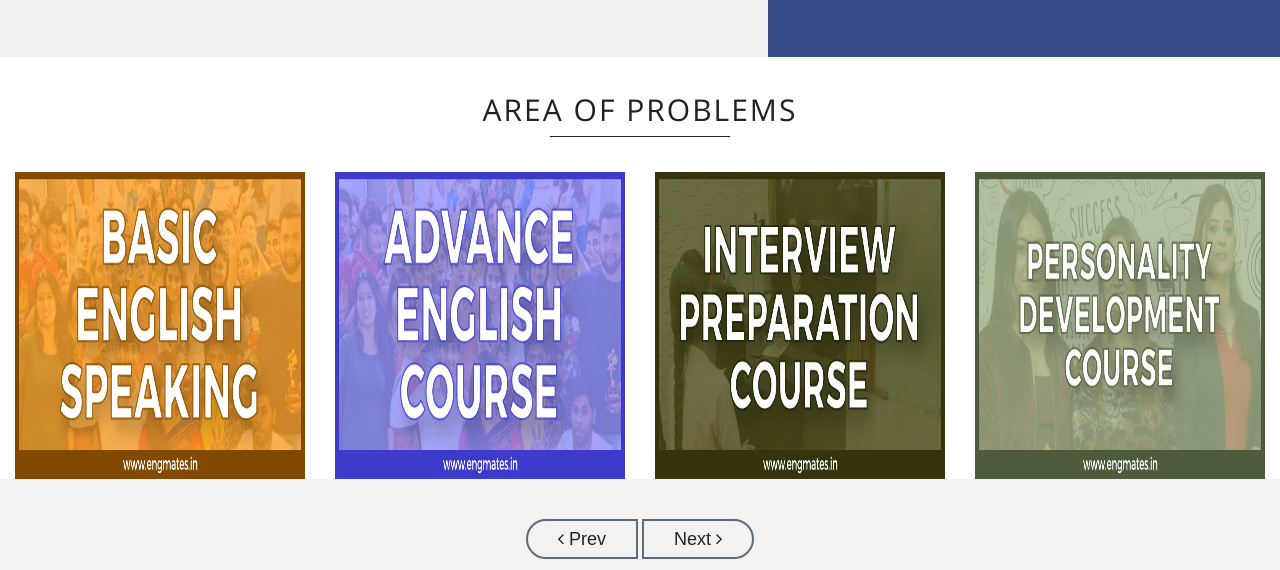
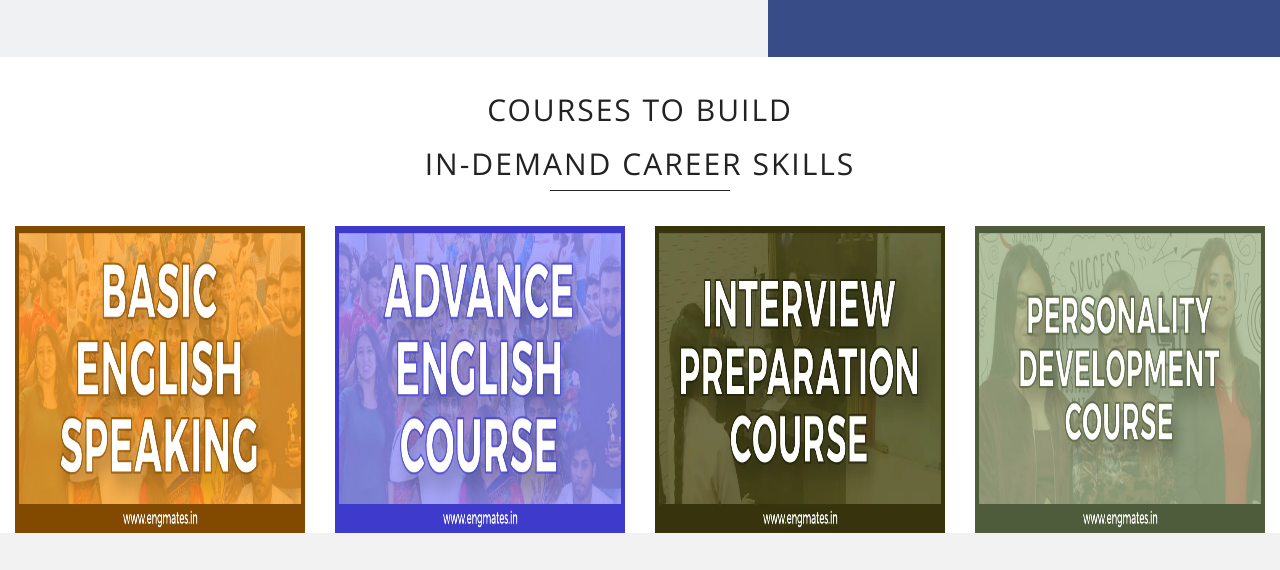
Before and after one commit to kushk4856/Engmates-AGW-template, a plain HTML site: page index.html in a window 1280 px wide. Shown: the part 1920-2490 px from the top of the page. Drawn offline with Linux system fonts and the light colour scheme; no server answers; a script that the page names is missing.

Commit message:
change in the content

```diff
--- a/index.html
+++ b/index.html
@@ -344,7 +344,7 @@
 
           <!-- gallery -->
           <section id="gallery">
-               <h3 class="heading-gallery text-center">Area of Problems</h3>
+               <h3 class="heading-gallery text-center">Courses to Build <br> in-Demand Career Skills</h3>
                <div class="list_carousel responsive gallery">
                     <ul id=foo4 class=screenshot>
                          <li><img src="img/preview-size/basic-english.jpg" class=gallery-img2 alt="agwtrading" width=550
```
